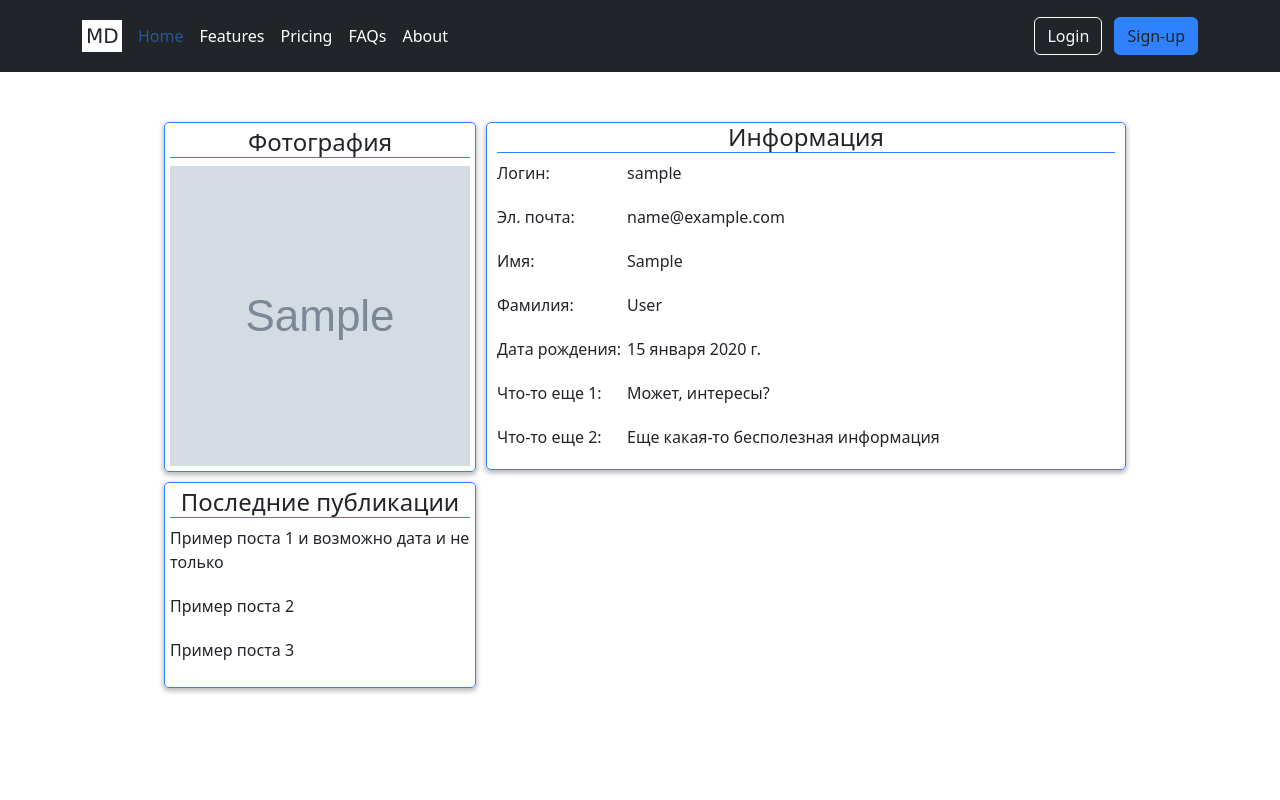
After one commit to Daniil7575/blog, a Django app: page /account/profile/1/ in a window 1280 px wide. The commit adds this page. Run offline with Django 4.2, Linux system fonts and the light colour scheme; tables that the repository leaves empty hold one stand-in row (values such as "Sample post"); grey boxes marked "Sample" are stand-in pictures; some libraries are stand-ins or nearby versions.

Commit message:
Profile page and some fixes

```diff
--- a/blog/account/models.py
+++ b/blog/account/models.py
@@ -1,6 +1,6 @@
 from django.db import models
 from django.conf import settings
-
+from django.urls import reverse
 
 class Profile(models.Model):
     user = models.OneToOneField(
@@ -10,12 +10,12 @@ class Profile(models.Model):
 
     profile_image = models.ImageField(
         verbose_name='Картинка профиля',
-        upload_to="users/%Y/%m/%d",
+        upload_to="photos/%Y/%m/%d",
         blank=True,
         null=True,
     )
 
-    date_of_birt = models.DateTimeField(
+    date_of_birth = models.DateField(
         blank=True,
         null=True,
         verbose_name="Дата рождения"
@@ -23,3 +23,6 @@ class Profile(models.Model):
 
     def __str__(self) -> str:
         return f'Профиль {self.user.username}'
+
+    # def get_absolute_url(self):
+    #     return reverse("profile", kwargs={"profile_id": self.pk})
--- a/blog/account/static/account/css/styles.css
+++ b/blog/account/static/account/css/styles.css
@@ -1,4 +1,4 @@
-.login-wrapper, .logout-page, .register-wrapper, .reg-done-wrapper {
+.login-wrapper, .logout-page, .register-wrapper, .reg-done-wrapper{
     display: flex;
     align-items: center;
     justify-content: center;
@@ -12,6 +12,10 @@ form {
     flex-direction: column;
     align-items: center ;
     width: 75%;
+}
+
+body {
+    min-height: 100vh;
 }
 
 .input-container {
@@ -81,14 +85,86 @@ svg {
     flex-direction: column;
 }
 
-.reg-done-wrapper-text {
-    display: flex;
-    flex-direction: column;
-    margin-top: 50px;
-    margin-left: 50px;
-}
-
 .redirect, .redirect:link, .redirect:visited {
     text-decoration: none;
     color: #2e82ff;
 }
+
+.profile-detail-wrapper {
+    display: flex;
+    align-items: flex-start;
+    padding-top: 50px;
+}
+
+.section {
+    display: flex;
+    /* justify-content: space-between; */
+    width: 30%;
+    min-height: 100px;
+    flex-direction: column;
+    border: #2e82ff 1px solid;
+    box-shadow: 0px 2px 5px 1px #75757583;
+    border-radius: 5px;
+}
+
+.info-section {
+    width: 50vw;
+    padding-left: 10px;
+    padding-right: 10px;
+}
+
+.image-section{
+    /* height: 430px; */
+    padding: 5px;
+    width: auto;
+    margin-bottom: 10px;
+
+}
+
+.latest-posts-section {
+    padding: 5px;
+    width: 312px;
+}
+
+.avatar {
+    width: 300px;
+    height: 300px;
+}
+
+.text-row {
+    display: flex;
+    padding-bottom: 20px;
+}
+
+.label {
+    width: 130px;
+}
+
+.text {
+    width: calc(100% - 130px);
+    text-overflow: ellipsis;
+    overflow: hidden;
+    /* white-space: nowrap; */
+}
+
+.text-row-header {
+    text-align: center;
+    border-bottom: #2e82ff 1px solid;
+}
+
+.last-pubs {
+    display: flex;
+    flex-direction: column;
+}
+
+.image-last-activity {
+    margin-right: 10px;
+    margin-left: 10px;
+}
+
+.content {
+    display: flex;
+    justify-content: center;
+    flex: 1;
+    /* min-height: 100%; */
+}
--- a/blog/account/templates/account/base.html
+++ b/blog/account/templates/account/base.html
@@ -31,7 +31,7 @@
             </ul>
             <div class="text-end">
               {% if request.user.is_authenticated %}
-                <div class="btn user-profile">{{request.user.username}}</div>
+                <div class="btn user-profile"><a href="{% url 'profile_detail' request.user.id %}">{{request.user.username}}</a></div>
                 <a href="{% url 'logout' %}"><button type="button" class="btn btn-outline-light me-2">Logout</button></a>
               {% else %}
                 <a href="{% url 'login' %}"><button type="button" class="btn btn-outline-light  me-2">Login</button></a>
--- /dev/null
+++ b/blog/account/templates/account/profile_detail.html
@@ -0,0 +1,60 @@
+{% extends 'account/base.html' %}
+{% block title %}{{ request.user.username }}{% endblock title %}
+{% block content %}
+    <div class="profile-detail-wrapper">
+        <div class="image-last-activity">
+            <div class="image-section section">
+                <h4 class="text-row-header">Фотография</h4>
+                <img class="avatar" src="{{ userprof.profile_image.url }}">
+            </div>
+            <div class="latest-posts-section section">
+                <h4 class="text-row-header">Последние публикации</h4>
+                <div class="last-pubs">
+                    {% comment %} {% for  in  %}{% endfor %} {% endcomment %}
+                    <span class=text-row>Пример поста 1 и возможно дата и не только</span>
+                    <span class=text-row>Пример поста 2</span>
+                    <span class=text-row>Пример поста 3</span>
+                </div>
+            </div>
+        </div>
+
+        <div class="info-section section">
+            <h4 class="text-row-header">Информация</h4>
+            <div class="text-row">
+                <span class="label">Логин: </span>
+                <span class="text">{{ userprof.user.username }}</span>
+            </div>
+
+            <div class="text-row">
+                <span class="label">Эл. почта: </span>
+                <span class="text">{{ userprof.user.email }}</span>
+            </div>
+
+            <div class="text-row">
+                <span class="label">Имя: </span>
+                <span class="text">{{ userprof.user.first_name }}</span>
+
+            </div>
+
+            <div class="text-row">
+                <span class="label">Фамилия: </span>
+                <span class="text">{{ userprof.user.last_name }}</span>
+            </div>
+
+            <div class="text-row">
+                <span class="label">Дата рождения: </span>
+                <span class="text">{{ userprof.date_of_birth }}</span>
+            </div>
+
+            <div class="text-row">
+                <span class="label">Что-то еще 1: </span>
+                <span class="text">Может, интересы?</span>
+            </div>
+
+            <div class="text-row">
+                <span class="label">Что-то еще 2: </span>
+                <span class="text">Еще какая-то бесполезная информация</span>
+            </div>
+        </div>
+    </div>
+{% endblock content %}
--- a/blog/account/urls.py
+++ b/blog/account/urls.py
@@ -1,6 +1,6 @@
 from django.urls import path
 from django.contrib.auth import views
-from .views import mainpage, register
+from .views import mainpage, register, profile_detail
 
 
 urlpatterns = [
@@ -17,5 +17,7 @@ urlpatterns = [
         name="logout"
     ),
 
-    path('registration', register, name='register'),
+    path('registration/', register, name='register'),
+
+    path('profile/<int:profile_id>/', profile_detail, name='profile_detail'),
 ]
--- a/blog/account/views.py
+++ b/blog/account/views.py
@@ -1,5 +1,7 @@
 from django.contrib import messages
 from django.shortcuts import render
+from django.views.generic import DetailView
+from django.http import HttpRequest
 
 from .forms import RegisterForm
 from .models import Profile
@@ -23,3 +25,17 @@ def register(request):
     else:
         user_form = RegisterForm()
     return render(request, 'account/register.html', {'user_form': user_form})
+
+
+class ProfileView(DetailView):
+    model = Profile
+
+    def get_context_data(self, **kwargs):
+        context = super().get_context_data(**kwargs)
+        context['user'] = Profile.objects.get(id)
+        return ...
+
+
+def profile_detail(request: HttpRequest, profile_id):
+    user = Profile.objects.select_related().get(user_id=profile_id)
+    return render(request, 'account/profile_detail.html', {'userprof': user})
--- a/blog/blog/urls.py
+++ b/blog/blog/urls.py
@@ -15,10 +15,14 @@ Including another URLconf
 """
 from django.contrib import admin
 from django.urls import path, include
-
+from django.conf import settings
+from django.conf.urls.static import static
 
 
 urlpatterns = [
     path('admin/', admin.site.urls),
     path('account/', include('account.urls')),
 ]
+
+if settings.DEBUG:
+    urlpatterns += static(settings.MEDIA_URL, document_root=settings.MEDIA_ROOT)
```
Also changed, not shown: blog/account/admin.py (+10 -1 lines), blog/account/migrations/0001_initial.py (deleted), blog/account/migrations/0002_alter_profile_date_of_birt_and_more.py (deleted), blog/account/migrations/__init__.py (deleted), blog/blog/settings.py (line endings or trailing spaces), 1 other file.
